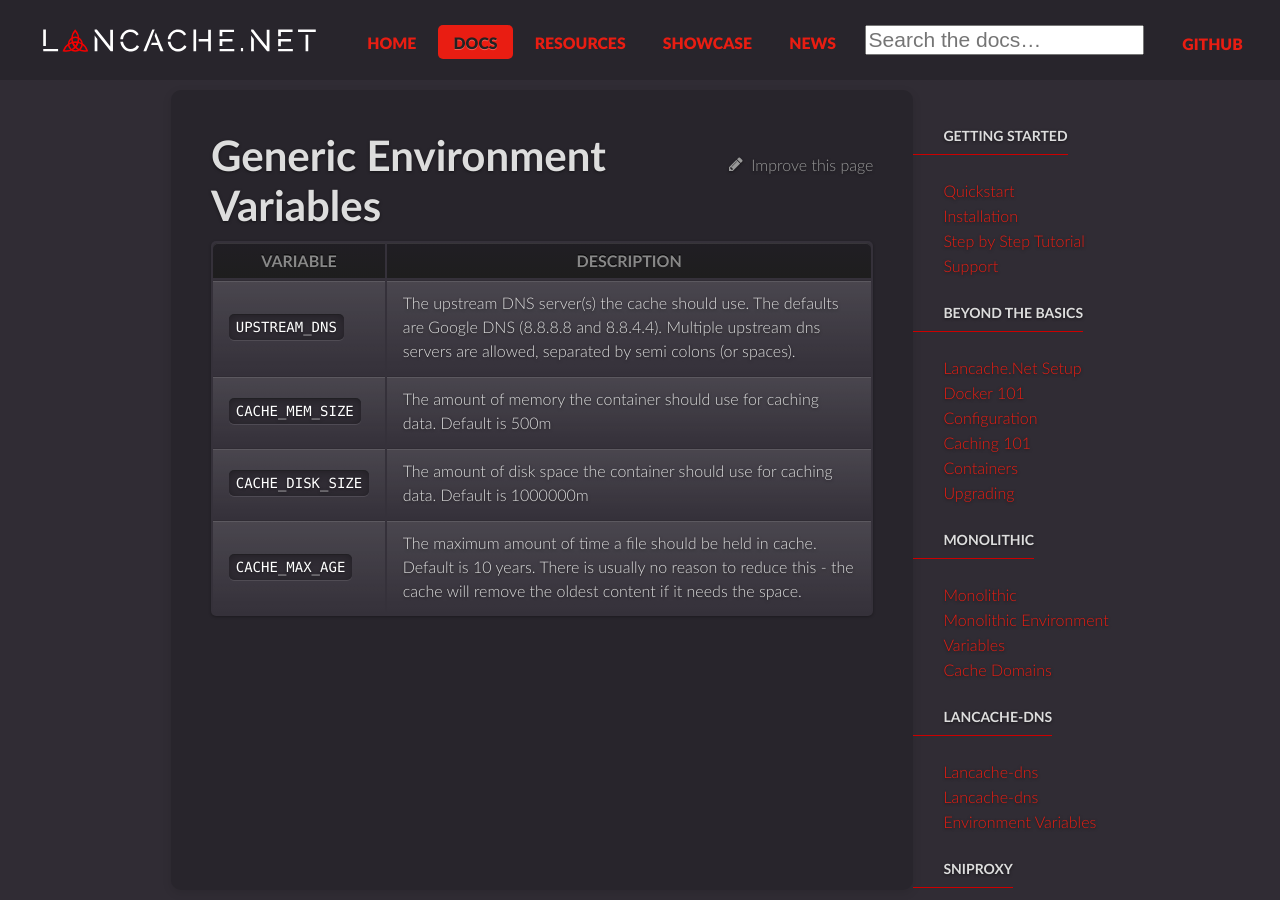
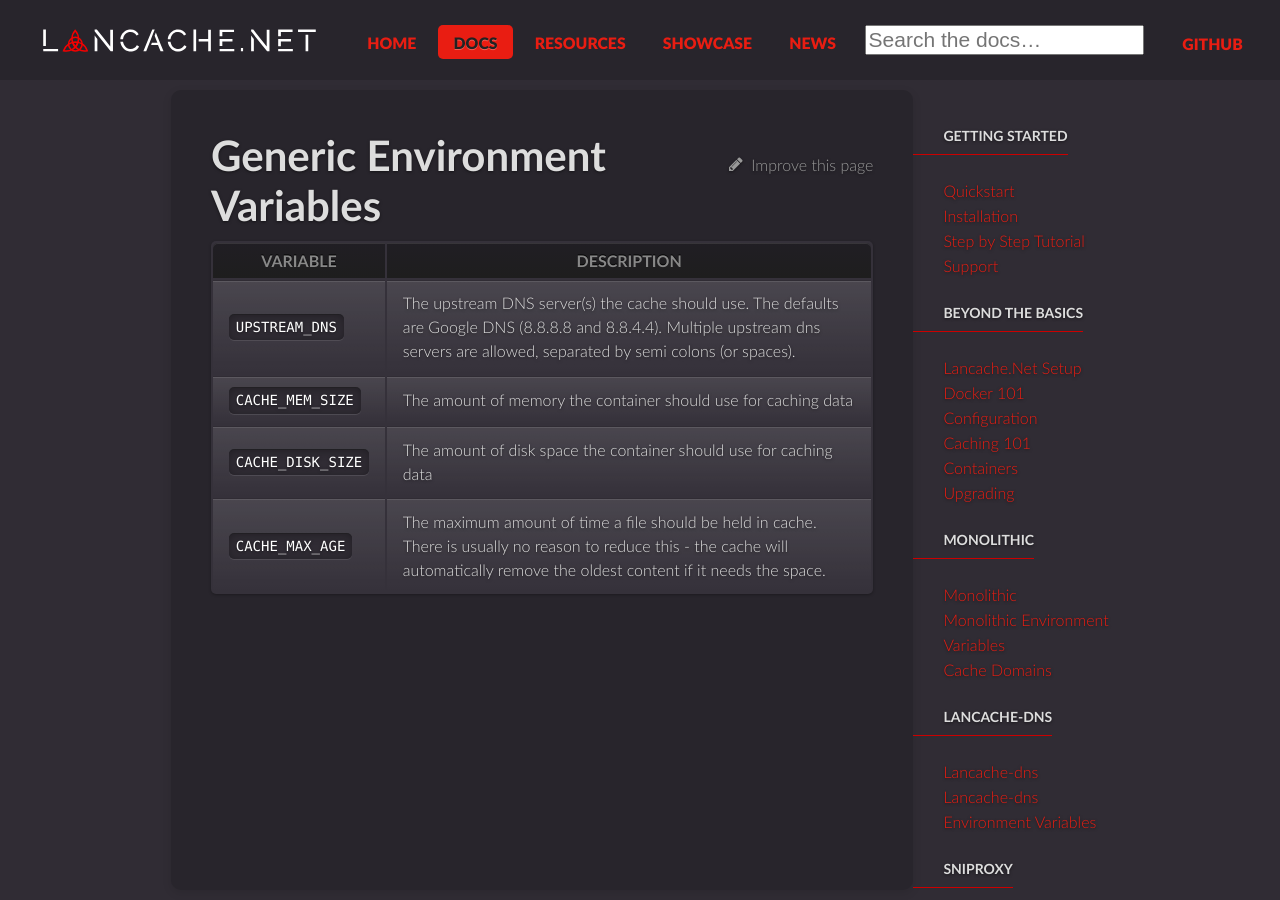
Before and after one commit to lancachenet/lancachenet.github.io, a Jekyll site: the page built from _docs/containers/generic/variables.md, in a window 1280 px wide and 900 px high. Built offline with Jekyll 4.4.1, drawn with Linux system fonts in a browser that asks for light colours; comment, search, counter and statistics services are not loaded.

Commit message:
variables

```diff
--- a/_data/lancache_env_vars.yml
+++ b/_data/lancache_env_vars.yml
@@ -22,15 +22,23 @@
   - name: UPSTREAM_DNS
     description: >-
             The upstream DNS server(s) the cache should use. The defaults are Google DNS (8.8.8.8 and 8.8.4.4). Multiple upstream dns servers are allowed, separated by semi colons (or spaces).
+    default: >-
+            8.8.8.8 8.8.4.4
   - name: CACHE_MEM_SIZE
     description: >-
-            The amount of memory the container should use for caching data. Default is 500m
+            The amount of memory the container should use for caching data
+    default: >-
+           500m
   - name: CACHE_DISK_SIZE
     description: >-
-            The amount of disk space the container should use for caching data. Default is 1000000m
+            The amount of disk space the container should use for caching data
+    default: >-
+            500000m
   - name: CACHE_MAX_AGE
     description: >-
-            The maximum amount of time a file should be held in cache. Default is 10 years. There is usually no reason to reduce this - the cache will remove the oldest content if it needs the space.
+            The maximum amount of time a file should be held in cache. There is usually no reason to reduce this - the cache will automatically remove the oldest content if it needs the space.
+    default: >-
+            3560d
 
 
 ### Examples from jekyll
```
